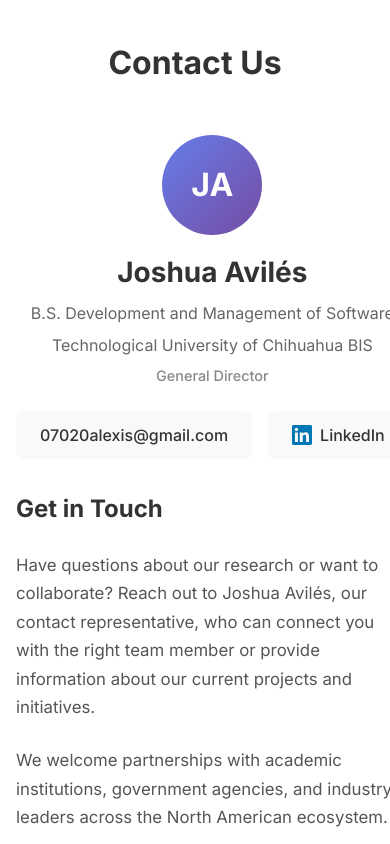
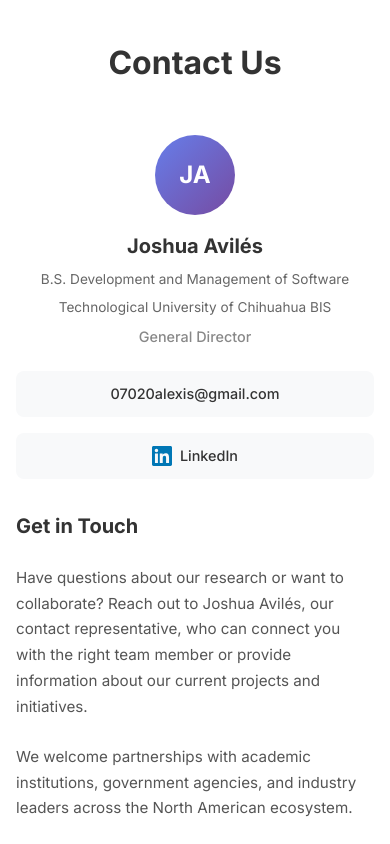
Before and after one commit to JoshuaAv07/TechTank, a React (Vite) app: page / in a window 390 px wide. Shown: the part 3480-4324 px from the top of the page. Built offline with nearby package versions, Linux system fonts and the light colour scheme.

Commit message:
fix: reponsiveness

```diff
--- a/src/App.css
+++ b/src/App.css
@@ -331,6 +331,7 @@
 .contact-links {
   display: flex;
   gap: 1rem;
+  flex-wrap: wrap;
 }
 
 .contact-link {
@@ -565,6 +566,29 @@
     font-size: 2rem;
     margin: 0 auto;
   }
+
+  .contact-links {
+    flex-direction: column;
+    width: 100%;
+  }
+
+  .contact-link {
+    width: 100%;
+    justify-content: center;
+    padding: 1rem;
+  }
+
+  .contact-details {
+    width: 100%;
+  }
+
+  .contact-title {
+    font-size: 0.9rem;
+  }
+
+  .contact-details h3 {
+    font-size: 1.5rem;
+  }
 }
 
 @media (max-width: 480px) {
@@ -591,4 +615,31 @@
   .article-detail-body h3 {
     font-size: 1.25rem;
   }
+
+  .contact-avatar {
+    width: 80px;
+    height: 80px;
+    font-size: 1.5rem;
+  }
+
+  .contact-details h3 {
+    font-size: 1.25rem;
+  }
+
+  .contact-title {
+    font-size: 0.85rem;
+  }
+
+  .contact-link {
+    padding: 0.75rem;
+    font-size: 0.9rem;
+  }
+
+  .contact-message h3 {
+    font-size: 1.25rem;
+  }
+
+  .contact-message p {
+    font-size: 0.95rem;
+  }
 }
```
